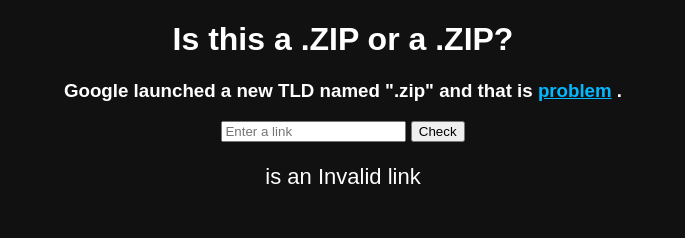
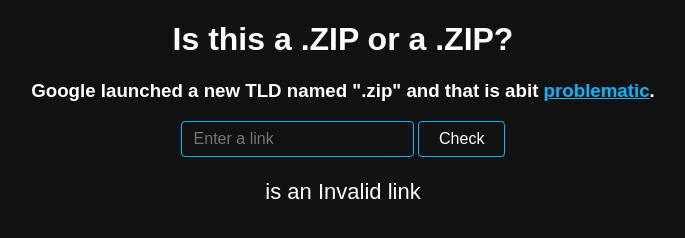
Before and after one commit to MeFinity/zip, a plain HTML site: page index.html in a window 1280 px wide. Both pictures are taken after a click on the button "Check". Shown: the whole page, without its empty margins (297-982 px from the left). Drawn offline with Linux system fonts and the light colour scheme.

Commit message:
make stuff neater

```diff
--- a/index.html
+++ b/index.html
@@ -17,9 +17,7 @@
 <body>
     <h1>Is this a .ZIP or a .ZIP?</h1>
 
-    <h3>Google launched a new TLD named ".zip" and that is
-     <a href="https://scribe.rip/@bobbyrsec/the-dangers-of-googles-zip-tld-5e1e675e59a5">problem</a>
-    .</h3>
+    <h3>Google launched a new TLD named ".zip" and that is abit <a href="https://medium.com/@bobbyrsec/the-dangers-of-googles-zip-tld-5e1e675e59a5">problematic</a>.</h3>
 
     <input type="text" id="input" placeholder="Enter a link">
     <button onclick="check()">Check</button>
--- a/main.css
+++ b/main.css
@@ -19,3 +19,30 @@
    .green {
        color: rgb(28, 199, 99);
    }
+
+   input {
+       background-color: #111;
+       padding: 8px 12px;
+       color: #FFF;
+       font-size: 16px;
+       border: 1px solid #03b8ff;
+       border-radius: 4px;
+       outline: none;
+     }
+
+   button {
+       padding: 8px 20px;
+       font-size: 16px;
+       border: 1px solid #111;
+       background-color: #03b8ff;
+       border-radius: 4px;
+       color: #fff;
+       cursor: pointer;
+       transition: background-color 0.3s ease;
+     }
+
+     button:hover,
+     button:focus {
+       background-color: #111;
+       border-color: #03b8ff;
+     }
--- a/main.js
+++ b/main.js
@@ -8,6 +8,22 @@
         if (domain !== null) {
             if (domain.endsWith(".zip")) {
                 output.innerText = "This link is a .zip domain";
+                output.classList.add("red");
+                output.classList.remove("green");
+            } else if (domain.endsWith(".mov")) {
+                output.innerText = "This link is a .mov domain";
+                output.classList.add("red");
+                output.classList.remove("green");
+            } else if (domain.includes("@")) {
+                output.innerText = "This link contains user info";
+                output.classList.add("red");
+                output.classList.remove("green");
+            } else if (domain.includes("⁄")) {
+                output.innerText = "This link contains U+2044 (⁄)";
+                output.classList.add("red");
+                output.classList.remove("green");
+            } else if (domain.includes("∕")) {
+                output.innerText = "This link contains U+2215 (∕)";
                 output.classList.add("red");
                 output.classList.remove("green");
             } else {
```
Lines whose indentation alone changed are shown as unchanged.
